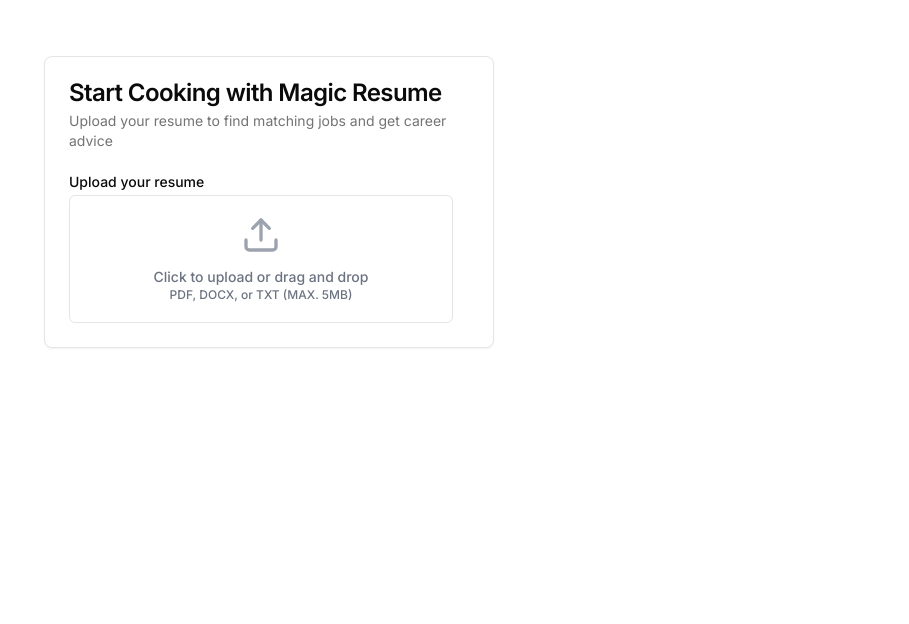
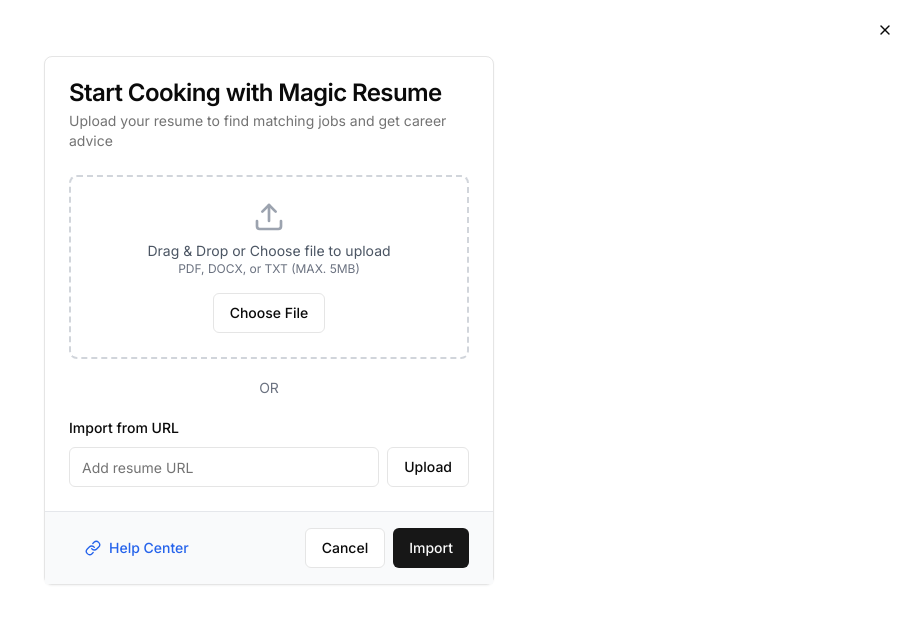
Before and after one commit to 0xrsydn/magicresume-ui, a Next.js app: page /resume-ai in a window 1280 px wide. Shown: the top 624 px of the page, without its empty margins (371-1280 px from the left). Built offline with nearby package versions, Linux system fonts and the light colour scheme.

Commit message:
resume component modified

```diff
--- a/src/components/ResumeUploadFlow.tsx
+++ b/src/components/ResumeUploadFlow.tsx
@@ -1,12 +1,13 @@
 'use client'
 
 import React, { useState } from 'react';
-import { Upload, FileText } from 'lucide-react';
+import { Upload, FileText, X, Link } from 'lucide-react';
 import { Button } from "@/components/ui/button";
 import { Progress } from "@/components/ui/progress";
 import { Card, CardContent, CardDescription, CardFooter, CardHeader, CardTitle } from "@/components/ui/card";
 import { Alert, AlertDescription, AlertTitle } from "@/components/ui/alert";
 import { Tabs, TabsContent, TabsList, TabsTrigger } from "@/components/ui/tabs";
+import { Input } from "@/components/ui/input";
 import JobSuggestions from './JobSuggestions';
 import CareerGrowthSuggestions from './CareerGrowthSuggestions';
 import { JobSuggestion, CareerGrowthSuggestions as CareerGrowthSuggestionsType } from '../types';
@@ -21,18 +22,19 @@ const ResumeUploadFlow: React.FC<ResumeUploadFlowProps> = ({ jobSuggestions, car
   const [file, setFile] = useState<File | null>(null);
   const [parsing, setParsing] = useState<boolean>(false);
   const [progress, setProgress] = useState<number>(0);
+  const [url, setUrl] = useState<string>('');
 
   const handleFileUpload = (event: React.ChangeEvent<HTMLInputElement>) => {
     const uploadedFile = event.target.files?.[0];
     if (uploadedFile) {
       setFile(uploadedFile);
-      setStep(2);
       simulateParsing();
     }
   };
 
   const simulateParsing = () => {
     setParsing(true);
+    setStep(2);
     let currentProgress = 0;
     const interval = setInterval(() => {
       currentProgress += 10;
@@ -45,26 +47,63 @@ const ResumeUploadFlow: React.FC<ResumeUploadFlowProps> = ({ jobSuggestions, car
     }, 200);
   };
 
+  const handleImport = () => {
+    if (file || url) {
+      simulateParsing();
+    }
+  };
+
   return (
     <Card className="w-[450px] mx-auto mt-10">
       <CardHeader>
         <CardTitle>Start Cooking with Magic Resume</CardTitle>
         <CardDescription>Upload your resume to find matching jobs and get career advice</CardDescription>
+        <Button variant="ghost" className="absolute top-2 right-2 h-8 w-8 p-0">
+          <X className="h-4 w-4" />
+        </Button>
       </CardHeader>
       <CardContent>
         {step === 1 && (
-          <div className="grid w-full max-w-sm items-center gap-1.5">
-            <label htmlFor="resume" className="text-sm font-medium leading-none peer-disabled:cursor-not-allowed peer-disabled:opacity-70">
-              Upload your resume
-            </label>
-            <Button variant="outline" className="w-full h-32" onClick={() => document.getElementById('resume')?.click()}>
-              <div className="flex flex-col items-center justify-center">
-                <Upload className="w-10 h-10 mb-3 text-gray-400" />
-                <span className="text-sm text-gray-500">Click to upload or drag and drop</span>
-                <span className="text-xs text-gray-500">PDF, DOCX, or TXT (MAX. 5MB)</span>
+          <div className="space-y-4">
+            <div className="border-2 border-dashed border-gray-300 rounded-lg p-6 text-center">
+              <Upload className="mx-auto h-8 w-8 text-gray-400" />
+              <p className="mt-2 text-sm text-gray-600">Drag & Drop or Choose file to upload</p>
+              <p className="text-xs text-gray-500">PDF, DOCX, or TXT (MAX. 5MB)</p>
+              <input
+                id="resume-upload"
+                type="file"
+                className="hidden"
+                onChange={handleFileUpload}
+                accept=".pdf,.docx,.txt"
+              />
+              <Button
+                variant="outline"
+                className="mt-4"
+                onClick={() => document.getElementById('resume-upload')?.click()}
+              >
+                Choose File
+              </Button>
+            </div>
+
+            <div className="text-center">
+              <span className="text-sm text-gray-500">OR</span>
+            </div>
+
+            <div className="space-y-2">
+              <label htmlFor="url-input" className="text-sm font-medium">
+                Import from URL
+              </label>
+              <div className="flex space-x-2">
+                <Input
+                  id="url-input"
+                  type="url"
+                  placeholder="Add resume URL"
+                  value={url}
+                  onChange={(e) => setUrl(e.target.value)}
+                />
+                <Button variant="outline" onClick={handleImport}>Upload</Button>
               </div>
-            </Button>
-            <input id="resume" type="file" className="hidden" onChange={handleFileUpload} accept=".pdf,.docx,.txt" />
+            </div>
           </div>
         )}
 
@@ -73,7 +112,7 @@ const ResumeUploadFlow: React.FC<ResumeUploadFlowProps> = ({ jobSuggestions, car
             <Alert>
               <FileText className="h-4 w-4" />
               <AlertTitle>Parsing Resume</AlertTitle>
-              <AlertDescription>{file?.name}</AlertDescription>
+              <AlertDescription>{file ? file.name : 'Uploaded URL'}</AlertDescription>
             </Alert>
             <Progress value={progress} className="w-full" />
             <p className="text-sm text-muted-foreground">Analyzing your resume and generating suggestions...</p>
@@ -95,6 +134,18 @@ const ResumeUploadFlow: React.FC<ResumeUploadFlowProps> = ({ jobSuggestions, car
           </Tabs>
         )}
       </CardContent>
+      {step === 1 && (
+        <div className="flex justify-between items-center px-6 py-4 bg-gray-50 border-t">
+          <Button variant="link" className="text-sm text-blue-600">
+            <Link className="h-4 w-4 mr-2" />
+            Help Center
+          </Button>
+          <div className="space-x-2">
+            <Button variant="outline">Cancel</Button>
+            <Button onClick={handleImport}>Import</Button>
+          </div>
+        </div>
+      )}
       {step === 3 && (
         <CardFooter>
           <Button className="w-full bg-violet-500 hover:bg-violet-300">Get Personalized Career Advice</Button>
--- /dev/null
+++ b/src/components/ui/input.tsx
@@ -0,0 +1,25 @@
+import * as React from "react"
+
+import { cn } from "@/lib/utils"
+
+export interface InputProps
+  extends React.InputHTMLAttributes<HTMLInputElement> {}
+
+const Input = React.forwardRef<HTMLInputElement, InputProps>(
+  ({ className, type, ...props }, ref) => {
+    return (
+      <input
+        type={type}
+        className={cn(
+          "flex h-10 w-full rounded-md border border-neutral-200 bg-white px-3 py-2 text-sm ring-offset-white file:border-0 file:bg-transparent file:text-sm file:font-medium placeholder:text-neutral-500 focus-visible:outline-none focus-visible:ring-2 focus-visible:ring-neutral-950 focus-visible:ring-offset-2 disabled:cursor-not-allowed disabled:opacity-50 dark:border-neutral-800 dark:bg-neutral-950 dark:ring-offset-neutral-950 dark:placeholder:text-neutral-400 dark:focus-visible:ring-neutral-300",
+          className
+        )}
+        ref={ref}
+        {...props}
+      />
+    )
+  }
+)
+Input.displayName = "Input"
+
+export { Input }
```
